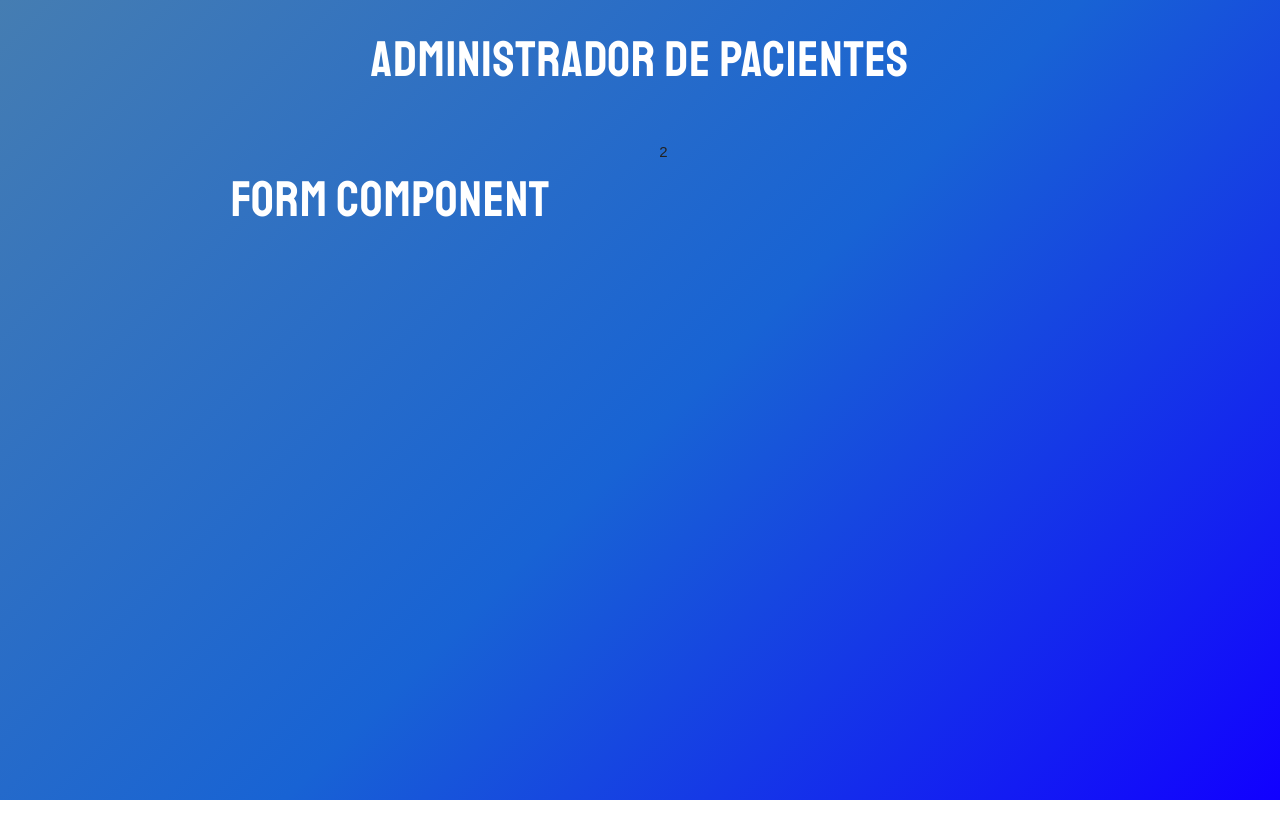
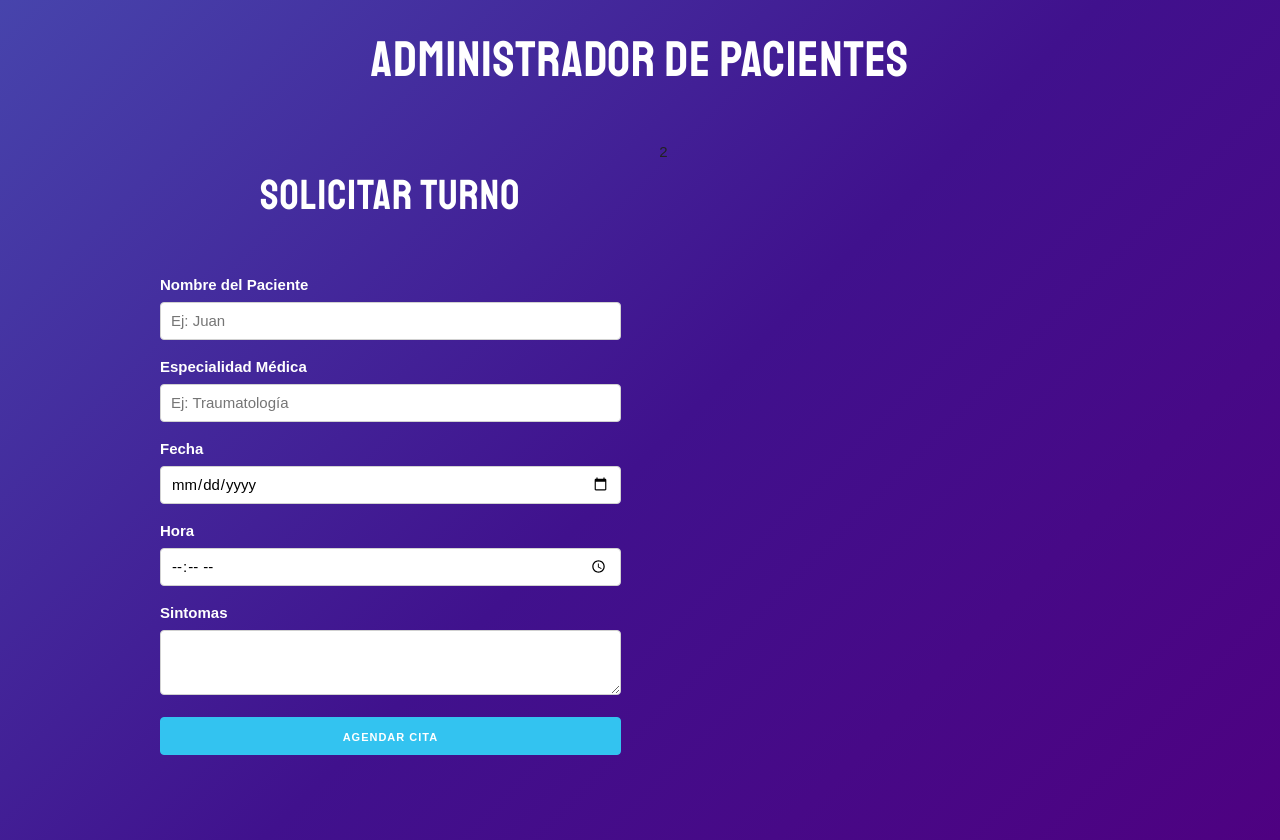
Before and after one commit to AlanGaia/admin-citas-react, a React (Create React App) app in the folder citas/: page / in a window 1280 px wide. Before the commit the page ends 800 px from the top, so only its background shows below. Built offline with nearby package versions, Linux system fonts and the light colour scheme.

Commit message:
finished form component

```diff
--- a/citas/src/components/Form.js
+++ /dev/null
@@ -1,9 +0,0 @@
-import React from 'react';
-
-const Form = () => {
-    return (
-        <h1>Form Component</h1>
-     );
-}
-
-export default Form;
--- /dev/null
+++ b/citas/src/components/Form.jsx
@@ -0,0 +1,55 @@
+import React from 'react';
+
+const Form = () => {
+    return (
+        <>
+        <h2>Solicitar Turno</h2>
+
+        <form>
+          <label>Nombre del Paciente</label>
+          <input
+            type="text"
+            name="patient"
+            className="u-full-width"
+            placeholder="Ej: Juan"
+          />
+
+          <label>Especialidad Médica</label>
+          <input
+            type="text"
+            name="speciality"
+            className="u-full-width"
+            placeholder="Ej: Traumatología"
+          />
+
+          <label>Fecha</label>
+          <input
+            type="date"
+            name="date"
+            className="u-full-width"
+          />
+
+          <label>Hora</label>
+          <input
+            type="time"
+            name="time"
+            className="u-full-width"
+          />
+
+          <label>Sintomas</label>
+          <textarea
+            name="symptoms"
+            className="u-full-width">
+
+          </textarea>
+
+          <button
+            type="submit"
+            className="u-full-width button-primary"
+          >Agendar Cita</button>
+        </form>
+        </>
+     );
+}
+
+export default Form;
--- a/citas/src/index.css
+++ b/citas/src/index.css
@@ -5,7 +5,7 @@ body {
   margin: 0;
   padding: 0;
   font-family: sans-serif;
-  background-image: linear-gradient(-225deg, #457db2 0%, #1863d4 52%, #1100ff 100%);
+  background-image: linear-gradient(-225deg, #4744ac 0%, #40118d 52%, #4e0181 100%);
   min-height: 100%;
   padding-bottom: 5rem;
 }
```
